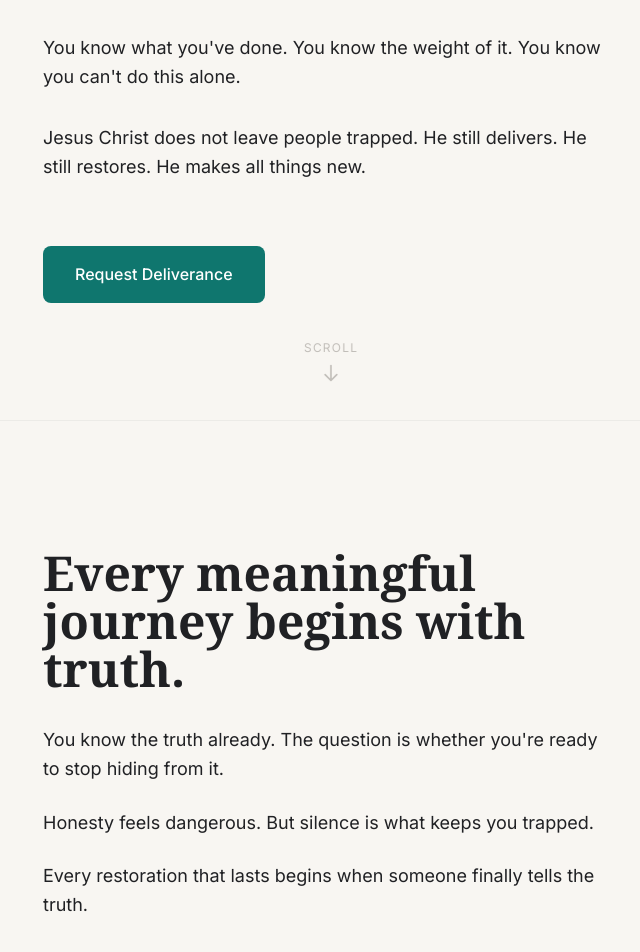
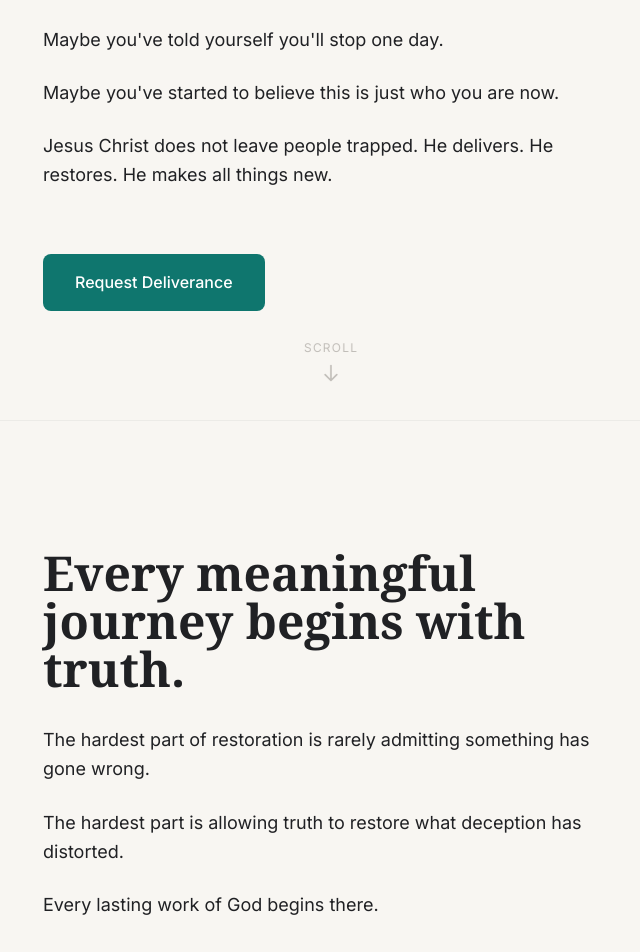
Before and after one commit to whoisjimilitan/restoration-community, a Next.js app in the folder apps/web/: page / in a window 1280 px wide. Shown: the part 380-1332 px from the top of the page, without its empty margins (309-949 px from the left). Built offline with nearby package versions, Linux system fonts and the light colour scheme; a web font is replaced by a local one.

Commit message:
Revert "refactor: Creative rewrite - emotional liturgy, not mechanics"
This reverts commit 64ed4a7616cf67560ed054575d653891bbda36a6.

```diff
--- a/apps/web/src/app/components/landing/FounderTestimonySection.tsx
+++ b/apps/web/src/app/components/landing/FounderTestimonySection.tsx
@@ -24,7 +24,7 @@ export default function FounderTestimonySection() {
           marginBottom: '2.5rem',
           marginTop: 0
         }}>
-          Proof That Jesus Still Delivers
+          A Message From Someone Who Walked This Road
         </h2>
 
         <div style={{
--- a/apps/web/src/app/components/landing/HeroSection.tsx
+++ b/apps/web/src/app/components/landing/HeroSection.tsx
@@ -46,10 +46,13 @@ export default function HeroSection() {
             style={{ transitionDelay: '360ms' }}
           >
             <p className="text-lg text-rc-text leading-relaxed">
-              You know what you&apos;ve done. You know the weight of it. You know you can&apos;t do this alone.
+              Maybe you&apos;ve told yourself you&apos;ll stop one day.
             </p>
-            <p className="text-lg text-rc-text leading-relaxed mt-8">
-              Jesus Christ does not leave people trapped. He still delivers. He still restores. He makes all things new.
+            <p className="text-lg text-rc-text leading-relaxed mt-6">
+              Maybe you&apos;ve started to believe this is just who you are now.
+            </p>
+            <p className="text-lg text-rc-text leading-relaxed mt-6">
+              Jesus Christ does not leave people trapped. He delivers. He restores. He makes all things new.
             </p>
           </div>
 
--- a/apps/web/src/app/components/landing/RecognitionSection.tsx
+++ b/apps/web/src/app/components/landing/RecognitionSection.tsx
@@ -15,13 +15,13 @@ export default function RecognitionSection() {
 
           <div className="space-y-6">
             <p className="text-lg text-rc-text leading-relaxed">
-              You know the truth already. The question is whether you&apos;re ready to stop hiding from it.
+              The hardest part of restoration is rarely admitting something has gone wrong.
             </p>
             <p className="text-lg text-rc-text leading-relaxed">
-              Honesty feels dangerous. But silence is what keeps you trapped.
+              The hardest part is allowing truth to restore what deception has distorted.
             </p>
             <p className="text-lg text-rc-text leading-relaxed">
-              Every restoration that lasts begins when someone finally tells the truth.
+              Every lasting work of God begins there.
             </p>
           </div>
 
```
